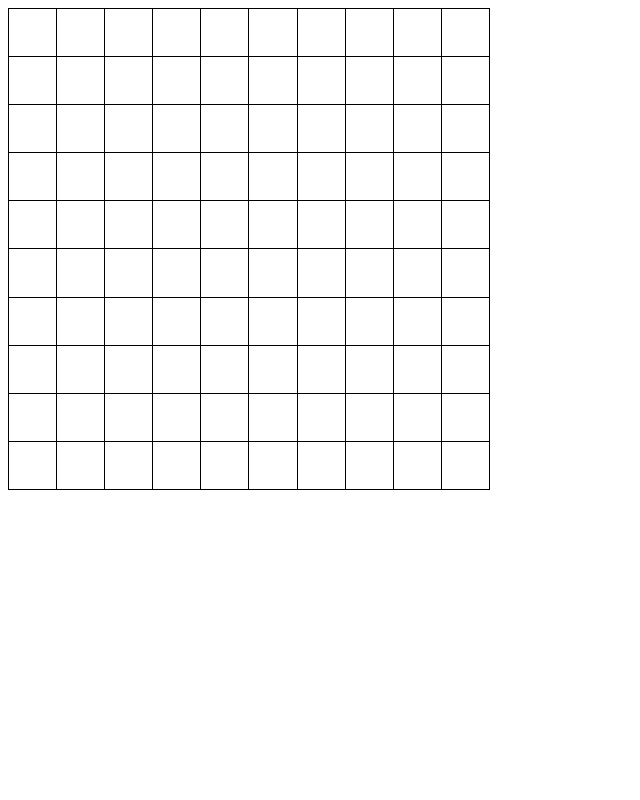
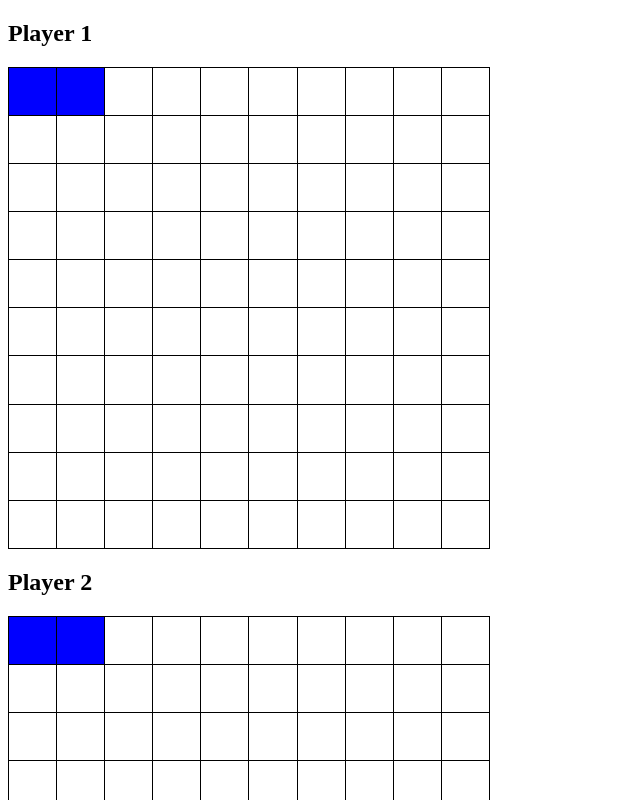
Before and after one commit to DerekWhiteM/battleship, a React app: page / in a window 1280 px wide. Shown: the top 800 px of the page, without its empty margins (0-640 px from the left). Built offline with nearby package versions, Linux system fonts and the light colour scheme.

Commit message:
create a simple working version of the game

```diff
--- a/public/style.css
+++ b/public/style.css
@@ -1,4 +1,4 @@
-.gameboard {
+.gameboard__grid {
     display: grid;
     grid-template-columns: repeat(10, 1fr);
     grid-template-rows: repeat(10, 1fr);
@@ -9,10 +9,14 @@
     border: 1px solid black;
 }
 
-.gameboard__tile {
+.gameboard__grid__item {
     background-color: white;
 }
 
-.gameboard__tile:hover {
+.gameboard__grid__item:hover {
     opacity: .9;
 }
+
+.gameboard__grid__item--ship {
+    background-color: blue;
+}
--- a/src/App.tsx
+++ b/src/App.tsx
@@ -1,7 +1,25 @@
 import Gameboard from "./components/Gameboard"
+import Game from "./modules/Game"
+import Player from "./modules/Player"
+
+const player1 = new Player('Player 1')
+const player2 = new Player('Player 2')
+
+const game = new Game(player1, player2)
+
+player1.gameboard.placeShip(2, {
+    start: { x: 0, y: 0 },
+    end: { x: 1, y: 0 }
+})
+
+player2.gameboard.placeShip(2, {
+    start: { x: 0, y: 0 },
+    end: { x: 1, y: 0 }
+})
 
 export default function App () {
     return <>
-        <Gameboard />
+        <Gameboard player={player1} game={game} />
+        <Gameboard player={player2} game={game} />
     </>
 }
--- a/src/components/Gameboard.tsx
+++ b/src/components/Gameboard.tsx
@@ -1,22 +1,53 @@
-export default function Gameboard () {
+import Player from "../modules/Player"
+import { isHit, isValidAttack } from "../modules/Gameboard"
+import Game from "../modules/Game"
+
+export default function Gameboard (props: { player: Player, game: Game }) {
+    const { player, game } = props
     return (
         <div className="gameboard">
+            <h2>{player.name}</h2>
+            <div className="gameboard__grid">
                 <Tiles />
             </div>
+        </div>
     )
-}
 
     function Tiles () {
         let elements = []
         let count = 0
         for (let i = 0; i < 10; i++) {
             for (let j =0; j < 10; j++) {
-            elements.push(<div className="gameboard__tile" key={count} data-x={j} data-y={i} onClick={handleClick}></div>)
+                const shipTile = player.gameboard.placedShips.find(placedShip => isHit(placedShip, { x: j, y: i }))
+                const className = shipTile
+                    ? "gameboard__grid__item--ship"
+                    : "gameboard__grid__item"
+                elements.push(<div className={className} key={count} data-x={j} data-y={i} onClick={handleClick}></div>)
                 count++
             }
         }
         return <>{elements}</>
         function handleClick (e: any) {
-        console.log(e.target.dataset.x, e.target.dataset.y)
+            const coords = {
+                x: Number(e.target.dataset.x),
+                y: Number(e.target.dataset.y)
+            }
+            if (game.turn === player) {
+                alert('It is not your turn')
+            }
+            else if (!isValidAttack(player.gameboard.receivedAttacks, coords)) {
+                alert('Invalid attack')
+            }
+            else {
+                if (player.gameboard.receiveAttack(coords)) {
+                    game.winner
+                        ? alert(`${game.winner.name} wins`)
+                        : alert('Hit')
+                } else {
+                    alert('Miss')
                 }
             }
+        }
+    }
+
+}
--- a/src/modules/Game.ts
+++ b/src/modules/Game.ts
@@ -10,8 +10,17 @@ export default class Game {
         this.player2 = player2
     }
 
-    isOver () {
-        return this.player1.gameboard.isEveryShipSunk() || this.player2.gameboard.isEveryShipSunk()
+    get winner () {
+        if (this.player2.gameboard.isEveryShipSunk()) return this.player1
+        if (this.player1.gameboard.isEveryShipSunk()) return this.player2
+    }
+
+    get turn() {
+        const sum1 = this.player1.gameboard.receivedAttacks.length
+        const sum2 = this.player2.gameboard.receivedAttacks.length
+        return (sum1 + sum2) % 2 === 0
+            ? this.player1
+            : this.player2
     }
 
 }
--- a/src/modules/Gameboard.ts
+++ b/src/modules/Gameboard.ts
@@ -18,7 +18,6 @@ export default class Gameboard {
     }
 
     receiveAttack(coords: Coordinates) {
-        if (!isValidAttack(this.receivedAttacks, coords)) return false
         for (const placedShip of this.placedShips) {
             if (!isHit(placedShip, coords)) continue
             placedShip.ship.hit()
@@ -26,12 +25,12 @@ export default class Gameboard {
             return true
         }
         this.receivedAttacks.push({ coords, isHit: false })
-        return true
+        return false
     }
 
 }
 
-function isHit (ship: PlacedShip, coords: Coordinates) {
+export function isHit (ship: PlacedShip, coords: Coordinates) {
     if (coords.x === ship.location.start.x && coords.x === ship.location.end.x) {
         return coords.y >= ship.location.start.y && coords.y <= ship.location.end.y
     }
@@ -41,7 +40,7 @@ function isHit (ship: PlacedShip, coords: Coordinates) {
     return false
 }
 
-function isValidAttack (receivedAttacks: Array<Attack>, coords: Coordinates) {
+export function isValidAttack (receivedAttacks: Array<Attack>, coords: Coordinates) {
     if (!(coords.x >= 0 && coords.x <= 9 && coords.y >=0 && coords.y <= 9)) return false
     for (const receivedAttack of receivedAttacks) {
         if (JSON.stringify(receivedAttack.coords) === JSON.stringify(coords)) return false
--- a/webpack.config.js
+++ b/webpack.config.js
@@ -19,7 +19,7 @@ module.exports = {
   module: {
     rules: [
       {
-        test: /\.ts?x$/,
+        test: /\.tsx?$/,
         exclude: /node_modules/,
         use: {
           loader: "babel-loader",
```
Also changed, not shown: 2 other files (tests, documents, lock files or other folders). Lines whose indentation alone changed are shown as unchanged.
